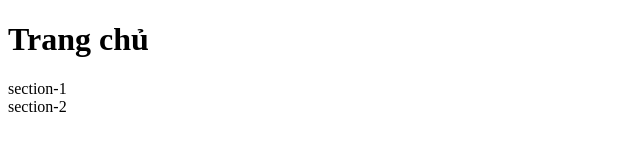
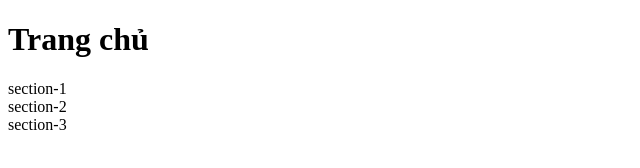
Before and after one commit to kieubaoviet2k6/hoc-git-fs9-2026, a plain HTML site: page index.html in a window 1280 px wide. Shown: the full height of the page, 0-640 px from the left. Drawn offline with Linux system fonts and the light colour scheme.

Commit message:
Tao section-3 trang chu

```diff
--- a/index.html
+++ b/index.html
@@ -13,5 +13,8 @@
      <div class="section-2">
         section-2
     </div>
+      <div class="section-3">
+        section-3
+    </div>
 </body>
 </html>
```
